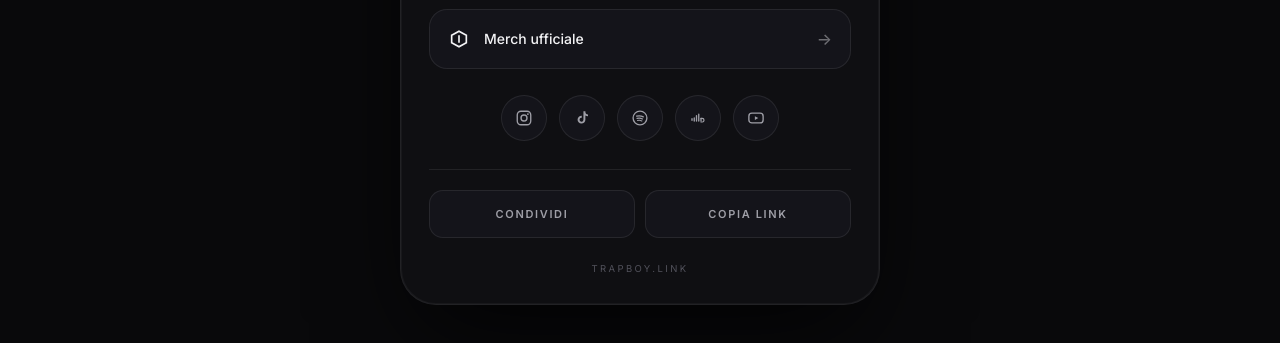
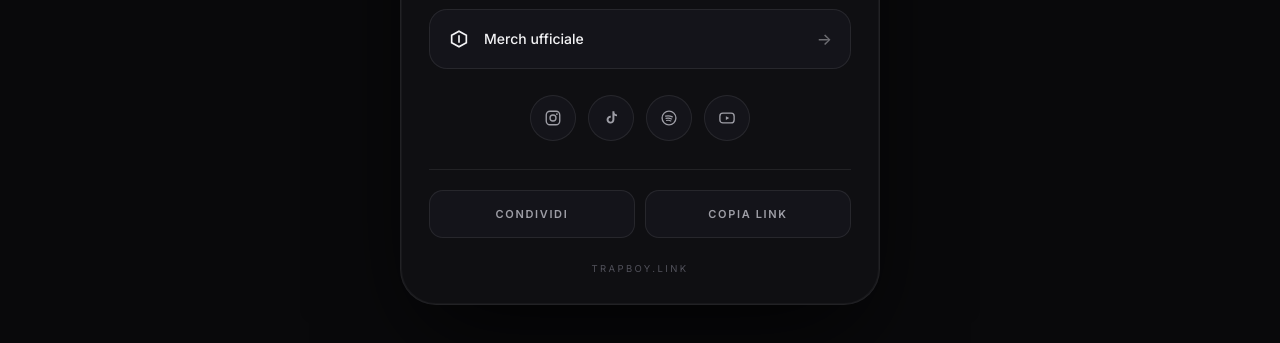
Before and after one commit to msccorporationitaly-coder/adfvads, a plain HTML site: page index.html in a window 1280 px wide. Shown: the part 870-1213 px from the top of the page. Drawn offline with Linux system fonts and the light colour scheme; a web font is replaced by a local one.

```diff
--- a/index.html
+++ b/index.html
@@ -474,10 +474,9 @@ handle: '@trapboy',
 bio: 'Rime contratte, silenzi lunghi. <b>Nuovo singolo in arrivo</b> — ascolta prima qui.',
 background: '44D6B388-93A9-448E-A446-E2207E76FF5C.png',
 socials: {
-instagram: 'https://instagram.com/trapboy',
-tiktok: 'https://tiktok.com/@trapboy',
-spotify: 'https://open.spotify.com/artist/trapboy',
-soundcloud: 'https://soundcloud.com/trapboy',
+instagram: 'https://www.instagram.com/fuckyoutrapboy?knvt=MWY5OTBoOWJqcXI4bg%3D%3D&utm_source=qr',
+tiktok: 'https://www.tiktok.com/@fuckyoutrapboy?_r=1&_t=ZN-9BcOlMCWB8w',
+spotify: 'https://open.spotify.com/intl-it/artist/0QHF2Mpkhi5zEbgmEkNd8G',
 youtube: 'https://www.youtube.com/@trapboyofficial2002'
 },
 links: [
```
